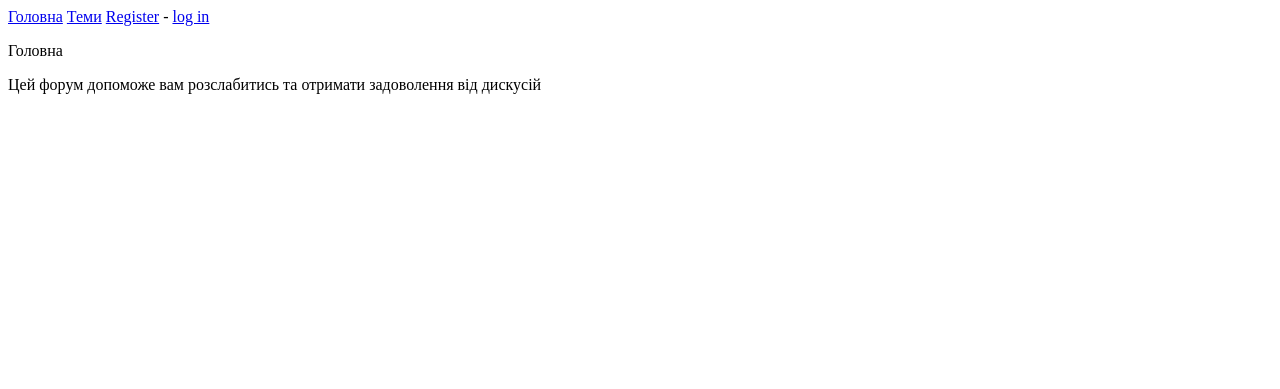
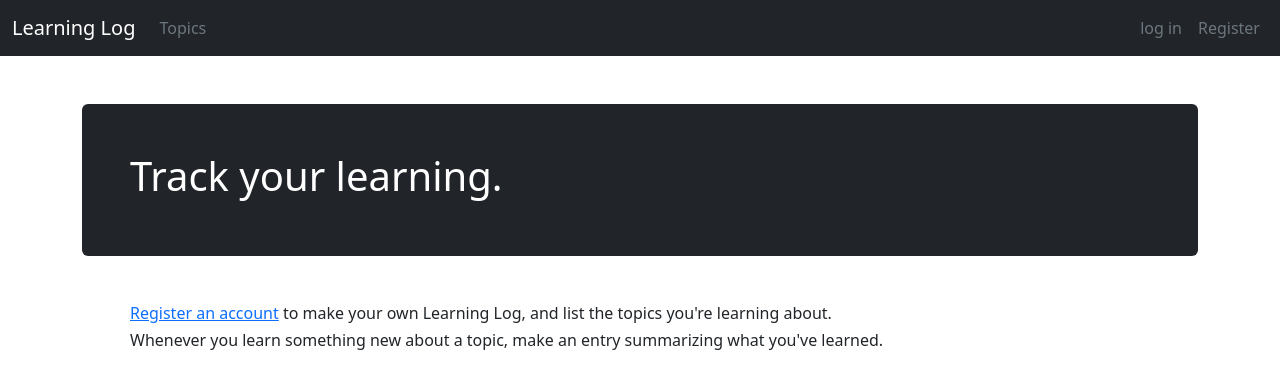
Before and after one commit to qiqa1212/django-proj, a Django app: page / in a window 1280 px wide. Shown: the top 389 px of the page. Run offline with Django 4.2, Linux system fonts and the light colour scheme.

Commit message:
add bootstrap4 to index, login, base

```diff
--- a/forum/settings.py
+++ b/forum/settings.py
@@ -39,7 +39,11 @@ INSTALLED_APPS = [
     'django.contrib.staticfiles',
     'forums',
     'users',
+    'crispy_forms',
+    'crispy_bootstrap4',
 ]
+
+CRISPY_TEMPLATE_PACK = 'bootstrap4'
 
 MIDDLEWARE = [
     'django.middleware.security.SecurityMiddleware',
--- a/templates/forums/base.html
+++ b/templates/forums/base.html
@@ -1,12 +1,50 @@
-<p>
-    <a href="{% url 'forums:index' %}">Головна</a>
-    <a href="{% url 'forums:topics' %}">Теми</a>
-    {% if user.is_authenticated %}
-        Hello, {{ user.username }}.
-        <a href="{% url 'users:logout' %}">log out</a>
-    {% else %}
-        <a href="{% url 'users:register' %}">Register</a> -
-        <a href="{% url 'users:login' %}">log in</a>
-    {% endif %}
-</p>
-    {% block content %} {% endblock content %}
+<!DOCTYPE html>
+<html lang="en">
+    <head>
+        <meta charset="utf-8">
+        <meta http-equiv="X-UA-Compatible" content="IE=edge">
+        <meta name="viewport" content="width=device-width, initial-scale=1">
+        <title>Learning Log</title>
+        <link href="https://cdn.jsdelivr.net/npm/bootstrap@5.2.3/dist/css/bootstrap.min.css" rel="stylesheet" integrity="sha384-rbsA2VBKQhggwzxH7pPCaAqO46MgnOM80zW1RWuH61DGLwZJEdK2Kadq2F9CUG65" crossorigin="anonymous">
+        <script src="https://cdn.jsdelivr.net/npm/bootstrap@5.2.3/dist/js/bootstrap.bundle.min.js" integrity="sha384-kenU1KFdBIe4zVF0s0G1M5b4hcpxyD9F7jL+jjXkk+Q2h455rYXK/7HAuoJl+0I4" crossorigin="anonymous"></script>
+    </head>
+
+    <nav class="navbar navbar-expand-lg bg-dark">
+        <div class="container-fluid">
+            <a class="navbar-brand text-white" href="{% url 'forums:index' %}">Learning Log</a>
+            <button class="navbar-toggler" type="button" data-bs-toggle="collapse" data-bs-target="#navbarSupportedContent" aria-controls="navbarSupportedContent" aria-expanded="false" aria-label="Toggle navigation">
+                <span class="navbar-toggler-icon"></span>
+              </button>
+            <div class="collapse navbar-collapse" id="navbarSupportedContent">
+                <ul class="navbar-nav me-auto mb-2 mb-lg-0">
+                    <li class="nav-item">
+                        <a class="nav-link text-muted" href="{% url 'forums:topics' %}">Topics</a>
+                    </li>
+                </ul>
+                <div class="d-flex ms-auto">
+                    <ul class="navbar-nav">
+                    {% if user.is_authenticated %}
+                        <span class="navbar-text text-light">Hello, {{ user.username }}</span>
+                        <li class="nav-item">
+                            <a class="nav-link text-muted" href="{% url 'users:logout' %}">log out</a>
+                        </li>
+                    {% else %}
+                        <li class="nav-item">
+                            <a class="nav-link text-muted" href="{% url 'users:login' %}">log in</a>
+                        </li>
+                        <li class="nav-item">
+                            <a class="nav-link text-muted" href="{% url 'users:register' %}">Register</a>
+                        </li>
+                    {% endif %}
+                    </ul>
+                </div>
+            </div>
+        </div>
+    </nav>
+
+
+    {% block content %}
+    {% endblock %}
+
+
+</html>
--- a/templates/forums/index.html
+++ b/templates/forums/index.html
@@ -1,6 +1,21 @@
 {% extends "forums/base.html" %}
 
+
 {% block content %}
-    <p>Головна</p>
-    <p>Цей форум допоможе вам розслабитись та отримати задоволення від дискусій</p>
+    <div class="container">
+        <div class="mt-5  mb-5 p-5 bg-dark text-white rounded">
+            <h1>Track your learning.</h1>
+        </div>
+        <div class="m-5">
+            <h6 class="">
+                <a  href="{% url 'users:register' %}">Register an account</a> to make
+                your own Learning Log, and list the topics you're learning about.
+            </h6>
+            <h6>
+                Whenever you learn something new about a topic, make an entry
+                summarizing what you've learned.
+            </h6>
+        </div>
+
+    </div>
 {% endblock content %}
```
Also changed, not shown: templates/registration/login.html (+16 -7 lines), 2 other files.
